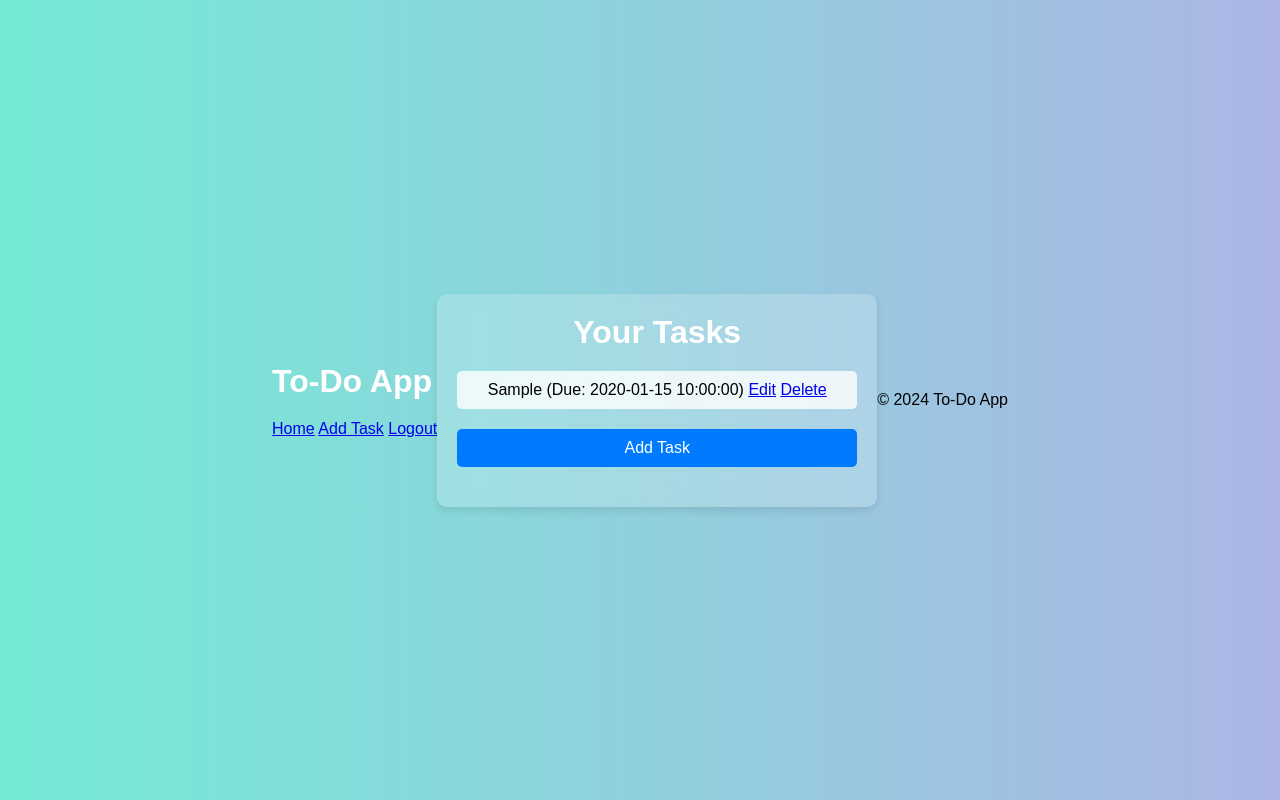
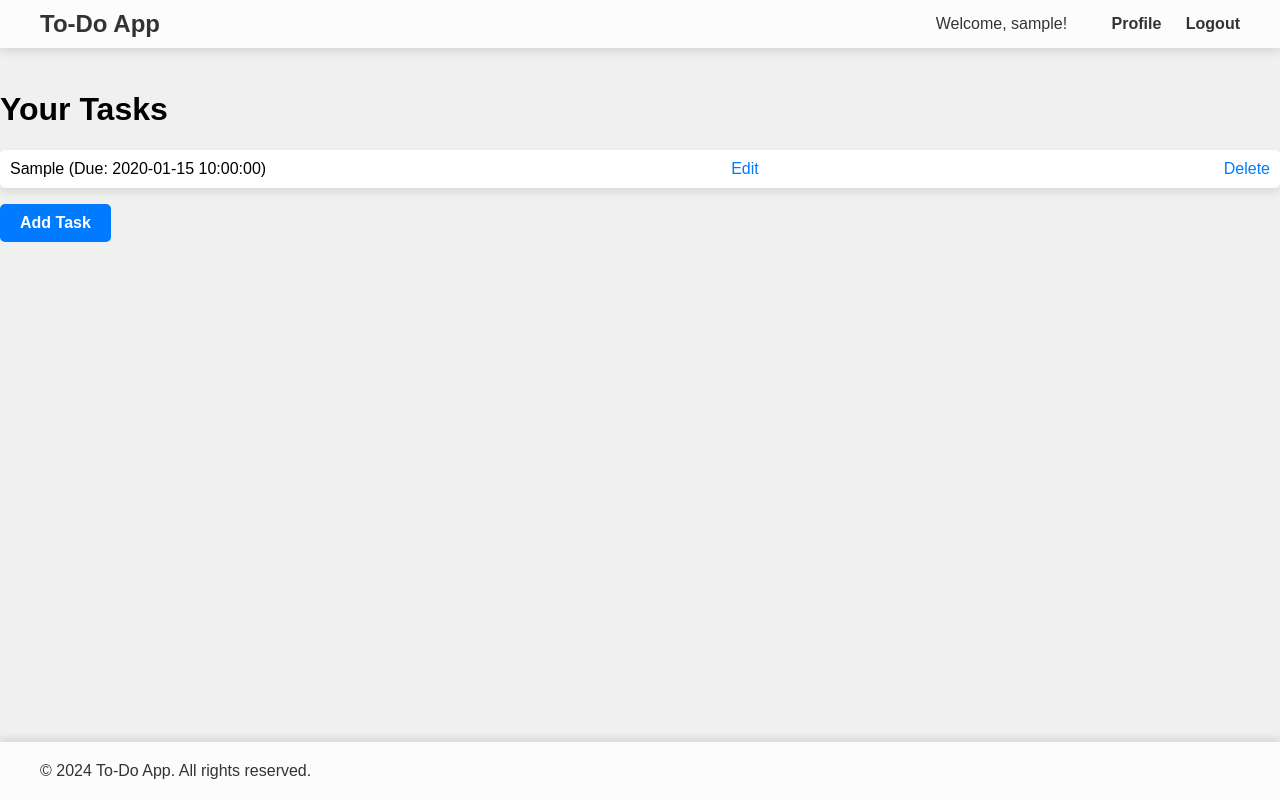
Before and after one commit to SandunLB/Todo-List, a PHP site: page / in a window 1280 px wide. Run offline with PHP 8.4, Linux system fonts and the light colour scheme; the visitor is signed in with stand-in values (Sample User, id 1); tables that the repository leaves empty or names only in its code hold one stand-in row (values such as "Sample post"); some libraries are stand-ins or nearby versions.

Commit message:
modified header and footer

```diff
--- a/css/style.css
+++ b/css/style.css
@@ -1,98 +1,109 @@
-/* Reset some default styles */
-body, h1, form, input, button, ul, li, a {
+body {
+    font-family: 'Arial', sans-serif;
+    background: #f0f0f0;
     margin: 0;
-    padding: 0;
-    box-sizing: border-box;
-    font-family: 'Arial', sans-serif;
-}
-
-/* Background settings */
-body {
-    background: linear-gradient(to right, #74ebd5, #acb6e5);
-    min-height: 100vh;
-    display: flex;
-    align-items: center;
-    justify-content: center;
-}
-
-/* Main container styles */
-.container {
-    background: rgba(255, 255, 255, 0.2);
-    box-shadow: 0 4px 8px rgba(0, 0, 0, 0.1);
-    backdrop-filter: blur(10px);
-    border-radius: 10px;
-    padding: 20px;
-    width: 400px;
-    text-align: center;
-}
-
-/* Header styles */
-h1 {
-    color: #fff;
-    margin-bottom: 20px;
-}
-
-/* Form and input styles */
-form {
-    display: flex;
-    flex-direction: column;
-    gap: 15px;
-}
-
-input {
-    padding: 10px;
-    border: none;
-    border-radius: 5px;
-    background: rgba(255, 255, 255, 0.8);
-}
-
-button {
-    padding: 10px;
-    border: none;
-    border-radius: 5px;
-    background: #007bff;
-    color: #fff;
-    cursor: pointer;
-    transition: background 0.3s;
-}
-
-button:hover {
-    background: #0056b3;
-}
-
-/* Task list styles */
-.task-list {
-    list-style: none;
-    margin-top: 20px;
     padding: 0;
 }
 
-.task-list li {
-    background: rgba(255, 255, 255, 0.8);
-    padding: 10px;
-    margin-bottom: 10px;
-    border-radius: 5px;
+.header-container, .footer-container {
+    max-width: 1200px;
+    margin: 0 auto;
+    padding: 10px 20px;
+    display: flex;
+    justify-content: space-between;
+    align-items: center;
 }
 
-/* Button styles */
+header {
+    background: rgba(255, 255, 255, 0.8);
+    box-shadow: 0 4px 8px rgba(0, 0, 0, 0.1);
+    backdrop-filter: blur(10px);
+    position: fixed;
+    width: 100%;
+    top: 0;
+    left: 0;
+    z-index: 1000;
+}
+
+header .logo a {
+    text-decoration: none;
+    font-size: 24px;
+    font-weight: bold;
+    color: #333;
+}
+
+header .user-info a {
+    margin-left: 20px;
+    text-decoration: none;
+    color: #333;
+    font-weight: bold;
+}
+
+header .user-info span {
+    margin-right: 20px;
+    color: #333;
+}
+
+footer {
+    background: rgba(255, 255, 255, 0.8);
+    box-shadow: 0 -4px 8px rgba(0, 0, 0, 0.1);
+    backdrop-filter: blur(10px);
+    text-align: center;
+    padding: 10px 0;
+    position: fixed;
+    width: 100%;
+    bottom: 0;
+    left: 0;
+}
+
+footer p {
+    margin: 0;
+    color: #333;
+}
+
+.container {
+    padding-top: 70px; /* to account for fixed header */
+    padding-bottom: 50px; /* to account for fixed footer */
+}
+
 .button {
-    display: block;
-    width: 100%;
-    text-align: center;
+    display: inline-block;
+    padding: 10px 20px;
+    font-size: 16px;
+    font-weight: bold;
+    color: #fff;
     background: #007bff;
-    color: white;
-    padding: 10px;
+    border: none;
+    border-radius: 5px;
     text-decoration: none;
-    border-radius: 5px;
-    margin-top: 20px;
+    transition: background 0.3s ease;
 }
 
 .button:hover {
     background: #0056b3;
 }
 
-/* Calendar styles */
-#calendar {
-    margin-top: 20px;
-    max-width: 100%;
+.task-list {
+    list-style-type: none;
+    padding: 0;
 }
+
+.task-list li {
+    background: #fff;
+    padding: 10px;
+    margin: 10px 0;
+    box-shadow: 0 4px 8px rgba(0, 0, 0, 0.1);
+    border-radius: 5px;
+    display: flex;
+    justify-content: space-between;
+    align-items: center;
+}
+
+.task-list li a {
+    text-decoration: none;
+    color: #007bff;
+}
+
+.task-list li a:hover {
+    text-decoration: underline;
+}
--- a/includes/footer.php
+++ b/includes/footer.php
@@ -1,3 +1,7 @@
 <footer>
-    <p>&copy; 2024 To-Do App</p>
+    <div class="footer-container">
+        <p>&copy; <?php echo date('Y'); ?> To-Do App. All rights reserved.</p>
+    </div>
 </footer>
+</body>
+</html>
--- a/includes/header.php
+++ b/includes/header.php
@@ -1,10 +1,35 @@
+<?php
+session_start();
+require 'config.php';
+
+if (isset($_SESSION['user_id'])) {
+    $stmt = $pdo->prepare('SELECT username, email FROM users WHERE id = ?');
+    $stmt->execute([$_SESSION['user_id']]);
+    $user = $stmt->fetch();
+}
+?>
+<!DOCTYPE html>
+<html>
+<head>
+    <meta charset="UTF-8">
+    <title>To-Do App</title>
+    <link rel="stylesheet" href="css/style.css">
+</head>
+<body>
 <header>
-    <h1>To-Do App</h1>
-    <?php if (isset($_SESSION['user_id'])): ?>
-        <nav>
-            <a href="index.php">Home</a>
-            <a href="add_task.php">Add Task</a>
-            <a href="logout.php">Logout</a>
-        </nav>
-    <?php endif; ?>
+    <div class="header-container">
+        <div class="logo">
+            <a href="index.php">To-Do App</a>
+        </div>
+        <div class="user-info">
+            <?php if (isset($user)): ?>
+                <span>Welcome, <?php echo htmlspecialchars($user['username']); ?>!</span>
+                <a href="profile.php">Profile</a>
+                <a href="logout.php">Logout</a>
+            <?php else: ?>
+                <a href="login.php">Login</a>
+                <a href="register.php">Register</a>
+            <?php endif; ?>
+        </div>
+    </div>
 </header>
```
